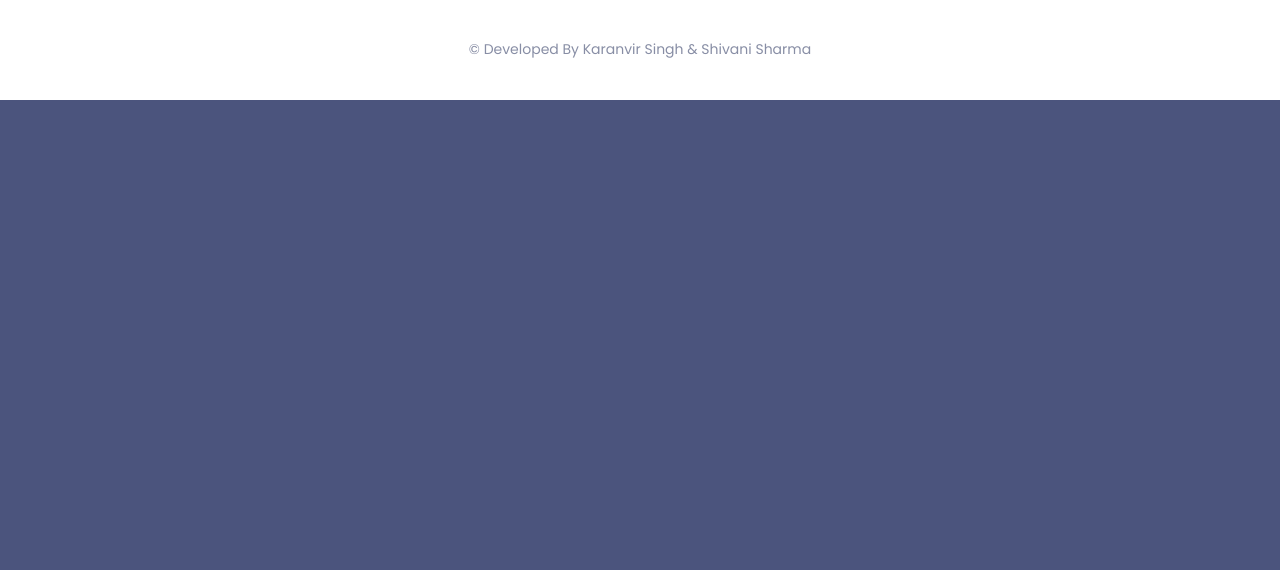
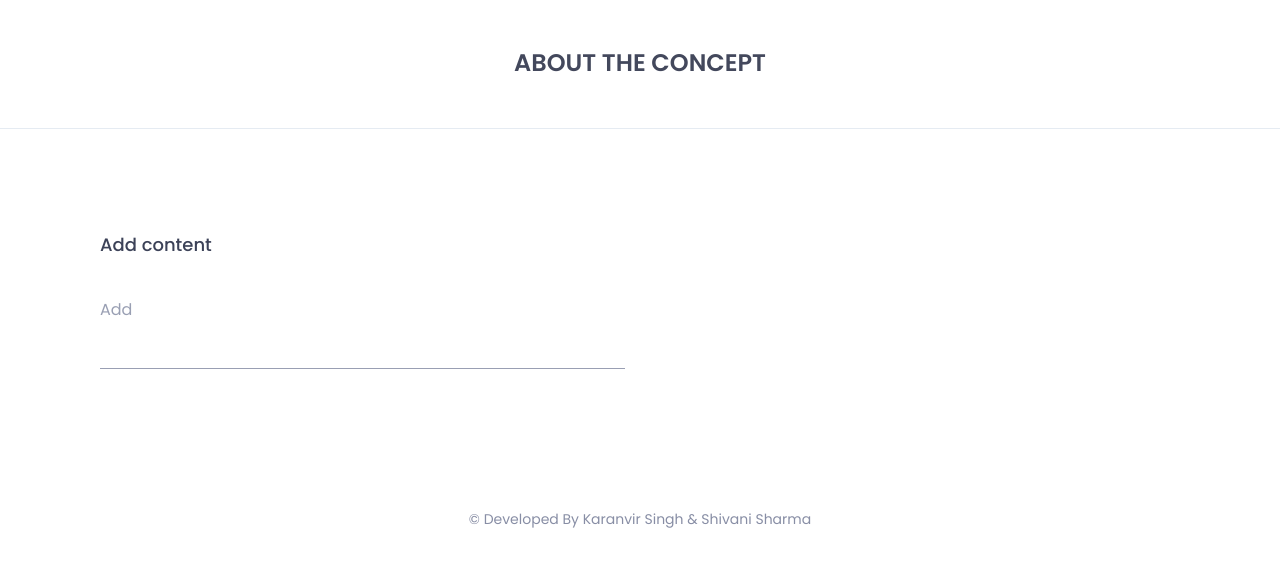
Before and after one commit to kvsui/Sentiment-Analyzer-AI, a Flask app: page / in a window 1280 px wide. Shown: the part 891-1461 px from the top of the page. Before the commit the page ends 991 px from the top, so only its background shows below. Run offline with Flask 2, Linux system fonts and the light colour scheme; some libraries are stand-ins or nearby versions.

Commit message:
Styling Home Page

```diff
--- a/analyzer/static/css/style.css
+++ b/analyzer/static/css/style.css
@@ -1,30 +1,3 @@
-/*==================================
-* Author        : "ThemeSine"
-* Template Name :  Browny  HTML Template
-* Version       : 1.0
-==================================== */
-
-/*==================================
-font-family: 'Poppins', sans-serif;
-==================================== */
-
-
-/*=========== TABLE OF CONTENTS ===========
-1.  General css (Reset code)
-2.  Header
-3.  Welcome-hero
-4.  About me
-5.  Education
-6.  Skill
-7.  Experience
-8.  Profiles
-9.  Portfolio
-10. Clients
-11. Contact
-
-/*-------------------------------------
-		1.General css (Reset code)
---------------------------------------*/
 *{
     padding: 0;
     margin: 0;
@@ -104,6 +77,25 @@ html,body{
     position: relative;
     z-index: 9999;
 }
+
+#hero .btn-get-started {
+  font-family: "Raleway", sans-serif;
+  text-transform: uppercase;
+  font-weight: 500;
+  font-size: 14px;
+  letter-spacing: 0.5px;
+  display: inline-block;
+  padding: 10px 28px;
+  transition: 0.5s;
+  border: 2px solid #fff;
+  color: #fff;
+}
+
+#hero .btn-get-started:hover {
+  background: #2cf9f9;
+  border-color: #cc1616;
+}
+
 @media (min-width: 1024px){}
 nav.navbar.bootsnav.no-background {
     background-color: #fff;
--- a/analyzer/static/download/browney.txt
+++ /dev/null
@@ -1 +0,0 @@
-Wellcome Themesine World!
--- a/analyzer/templates/Home.html
+++ b/analyzer/templates/Home.html
@@ -7,12 +7,31 @@
 						<div class="header-text">
 							<h2><span>Sentiment Analyzer &nbsp;</span>AI</h2>
 							<p>PROJECT BY SHIVANI SHARMA & KARANVIR SINGH</p>
+							<a href="#about" class="btn-get-started scrollto">Get Started</a>
 
 						</div><!--/.header-text-->
 					</div><!--/.col-->
 				</div><!-- /.row-->
 			</div><!-- /.container-->
 
+</section>
+<section id="about" class="about">
+			<div class="section-heading text-center">
+				<h2>About the Concept</h2>
+			</div>
+			<div class="container">
+				<div class="about-content">
+
+						<div class="col-sm-6">
+							<div class="single-about-txt">
+								<h3>
+									Add content
+								</h3>
+								<p>
+									Add
+								</p>
+					</div>
+			</div>
 </section>
 
 
--- a/analyzer/templates/layout.html
+++ b/analyzer/templates/layout.html
@@ -10,7 +10,7 @@
         <!-- The above 3 meta tags *must* come first in the head; any other head content must come *after* these tags -->
 
         <!--font-family-->
-		<link href="https://fonts.googleapis.com/css?family=Poppins:100,200,300,400,500,600,700,800,900&amp;subset=devanagari,latin-ext" rel="stylesheet">
+		<link href="https://fonts.googleapis.com/css?family=Open+Sans:300,300i,400,400i,600,600i,700,700i|Raleway:300,300i,400,400i,500,500i,600,600i,700,700i|Poppins:300,300i,400,400i,500,500i,600,600i,700,700i" rel="stylesheet">
 
 		<link rel="stylesheet" href="https://maxcdn.bootstrapcdn.com/bootstrap/4.0.0/css/bootstrap.min.css" integrity="sha384-Gn5384xqQ1aoWXA+058RXPxPg6fy4IWvTNh0E263XmFcJlSAwiGgFAW/dAiS6JXm" crossorigin="anonymous">
 
@@ -30,7 +30,7 @@
         <link rel="stylesheet" href="static/css/animate.css">
 
         <!--owl.carousel.css-->
-        <link rel="stylesheet" href="static/css/owl.carousel.min.css">
+    <link rel="stylesheet" href="static/css/owl.carousel.min.css">
 		<link rel="stylesheet" href="static/css/owl.theme.default.min.css">
 
         <!--bootstrap.min.css-->
```
Also changed, not shown: 3 other files.
